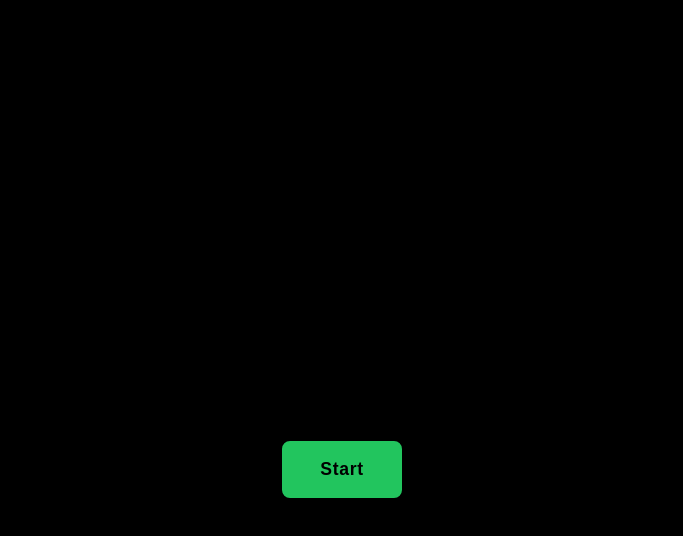
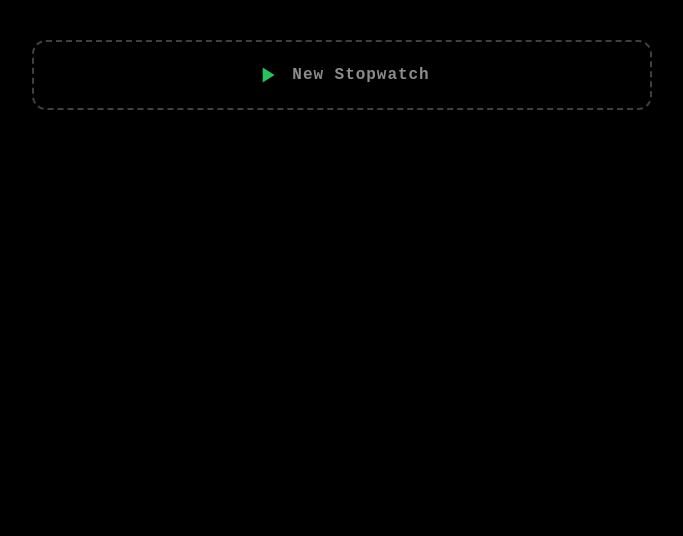
Before and after one commit to NukriSh/SimpleTimer, an Angular app: page / in a window 1280 px wide. Shown: the top 536 px of the page, without its empty margins (298-981 px from the left). Built offline with nearby package versions, Linux system fonts and the light colour scheme.

Commit message:
redesign for multiple stop watches

```diff
--- a/src/app/app.component.html
+++ b/src/app/app.component.html
@@ -1,25 +1,80 @@
-<div class="container">
-  <div class="display" [class.visible]="state !== 'idle'">
-    {{ display }}
+<div class="app-wrapper">
+
+  <!-- New stopwatch trigger — always at top -->
+  <div class="new-timer-area">
+    <button class="btn-new" (click)="startNew()" title="Start New Stopwatch">
+      <svg class="new-icon" viewBox="0 0 24 24" fill="currentColor" aria-hidden="true">
+        <path d="M8 5v14l11-7z"/>
+      </svg>
+      <span>New Stopwatch</span>
+    </button>
   </div>
 
-  <div class="buttons">
-    <button *ngIf="state === 'idle' || state === 'stopped'" class="btn btn-start" (click)="start()">
-      Start
-    </button>
+  <!-- List: newest at top, oldest at bottom -->
+  <div class="stopwatch-list" *ngIf="stopwatches.length > 0">
+    <div
+      class="stopwatch-item"
+      *ngFor="let sw of stopwatches; trackBy: trackById"
+      [class.state-running]="sw.state === 'running'"
+      [class.state-paused]="sw.state === 'paused'"
+      [class.state-stopped]="sw.state === 'stopped'"
+    >
+      <span class="sw-id">#{{ sw.id }}</span>
 
-    <ng-container *ngIf="state === 'running'">
-      <button class="btn btn-pause" (click)="pause()">Pause</button>
-      <button class="btn btn-stop" (click)="stop()">Stop</button>
-    </ng-container>
+      <span class="sw-display">{{ format(sw.elapsed) }}</span>
 
-    <ng-container *ngIf="state === 'paused'">
-      <button class="btn btn-start" (click)="resume()">Resume</button>
-      <button class="btn btn-stop" (click)="stop()">Stop</button>
-    </ng-container>
+      <div class="sw-controls">
 
-    <ng-container *ngIf="state === 'stopped'">
-      <button class="btn btn-delete" (click)="delete()">Delete</button>
-    </ng-container>
+        <!-- Pause (running) -->
+        <button
+          *ngIf="sw.state === 'running'"
+          class="icon-btn btn-pause"
+          (click)="pause(sw)"
+          title="Pause"
+        >
+          <svg viewBox="0 0 24 24" fill="currentColor" aria-hidden="true">
+            <path d="M6 19h4V5H6v14zm8-14v14h4V5h-4z"/>
+          </svg>
+        </button>
+
+        <!-- Resume (paused) -->
+        <button
+          *ngIf="sw.state === 'paused'"
+          class="icon-btn btn-play"
+          (click)="resume(sw)"
+          title="Resume"
+        >
+          <svg viewBox="0 0 24 24" fill="currentColor" aria-hidden="true">
+            <path d="M8 5v14l11-7z"/>
+          </svg>
+        </button>
+
+        <!-- Stop (running or paused) -->
+        <button
+          *ngIf="sw.state === 'running' || sw.state === 'paused'"
+          class="icon-btn btn-stop"
+          (click)="stop(sw)"
+          title="Stop"
+        >
+          <svg viewBox="0 0 24 24" fill="currentColor" aria-hidden="true">
+            <rect x="5" y="5" width="14" height="14" rx="2"/>
+          </svg>
+        </button>
+
+        <!-- Delete (stopped) — visually distinct: outlined trash icon -->
+        <button
+          *ngIf="sw.state === 'stopped'"
+          class="icon-btn btn-delete"
+          (click)="delete(sw)"
+          title="Delete"
+        >
+          <svg viewBox="0 0 24 24" fill="currentColor" aria-hidden="true">
+            <path d="M9 3h6l1 1h4v2H4V4h4L9 3zM5 7h14l-1 13a1 1 0 0 1-1 1H7a1 1 0 0 1-1-1L5 7zm4 3v7h2v-7H9zm4 0v7h2v-7h-2z"/>
+          </svg>
+        </button>
+
+      </div>
+    </div>
   </div>
+
 </div>
--- a/src/app/app.component.scss
+++ b/src/app/app.component.scss
@@ -1,72 +1,170 @@
-.container {
+.app-wrapper {
+  min-height: 100vh;
   display: flex;
   flex-direction: column;
   align-items: center;
-  justify-content: center;
-  min-height: 100vh;
-  gap: 48px;
+  padding: 40px 16px;
+  gap: 16px;
 }
 
-.display {
-  font-size: clamp(2.5rem, 10vw, 5rem);
-  font-variant-numeric: tabular-nums;
-  letter-spacing: 0.05em;
-  color: #fff;
-  opacity: 0;
-  transition: opacity 0.2s ease;
+/* ── New stopwatch button ── */
 
-  &.visible {
-    opacity: 1;
+.new-timer-area {
+  width: 100%;
+  max-width: 620px;
+}
+
+.btn-new {
+  width: 100%;
+  display: flex;
+  align-items: center;
+  justify-content: center;
+  gap: 12px;
+  padding: 20px 28px;
+  background: transparent;
+  border: 2px dashed rgba(255, 255, 255, 0.25);
+  border-radius: 14px;
+  color: rgba(255, 255, 255, 0.55);
+  font-family: inherit;
+  font-size: 1rem;
+  font-weight: 600;
+  letter-spacing: 0.06em;
+  cursor: pointer;
+  transition: border-color 0.2s ease, color 0.2s ease, background 0.2s ease;
+
+  .new-icon {
+    width: 26px;
+    height: 26px;
+    color: #22c55e;
+    flex-shrink: 0;
+  }
+
+  &:hover {
+    border-color: #22c55e;
+    color: #22c55e;
+    background: rgba(34, 197, 94, 0.06);
+  }
+
+  &:active {
+    transform: scale(0.98);
   }
 }
 
-.buttons {
+/* ── Stopwatch list ── */
+
+.stopwatch-list {
+  width: 100%;
+  max-width: 620px;
   display: flex;
-  gap: 20px;
-  flex-wrap: wrap;
-  justify-content: center;
+  flex-direction: column;
+  gap: 10px;
 }
 
-.btn {
-  min-width: 120px;
-  padding: 16px 32px;
-  font-size: 1.1rem;
-  font-weight: 600;
-  border-radius: 8px;
+.stopwatch-item {
+  display: flex;
+  align-items: center;
+  gap: 14px;
+  padding: 14px 18px;
+  background: rgba(255, 255, 255, 0.04);
+  border-radius: 12px;
+  border: 1px solid rgba(255, 255, 255, 0.08);
+  border-left: 4px solid transparent;
+  transition: border-left-color 0.25s ease, opacity 0.25s ease;
+
+  &.state-running {
+    border-left-color: #22c55e;
+  }
+
+  &.state-paused {
+    border-left-color: #f59e0b;
+  }
+
+  &.state-stopped {
+    border-left-color: #4b5563;
+    opacity: 0.6;
+  }
+}
+
+.sw-id {
+  font-size: 0.78rem;
+  color: rgba(255, 255, 255, 0.35);
+  font-weight: 700;
+  min-width: 28px;
+  letter-spacing: 0.04em;
+}
+
+.sw-display {
+  flex: 1;
+  font-size: clamp(1.1rem, 3.5vw, 1.65rem);
+  font-variant-numeric: tabular-nums;
+  letter-spacing: 0.06em;
+  color: #fff;
+}
+
+.sw-controls {
+  display: flex;
+  gap: 8px;
+  align-items: center;
+  flex-shrink: 0;
+}
+
+/* ── Icon buttons ── */
+
+.icon-btn {
+  width: 42px;
+  height: 42px;
+  border-radius: 50%;
   border: 2px solid transparent;
+  display: flex;
+  align-items: center;
+  justify-content: center;
   cursor: pointer;
   transition: opacity 0.15s ease, transform 0.1s ease;
-  letter-spacing: 0.04em;
+
+  svg {
+    width: 18px;
+    height: 18px;
+    display: block;
+  }
 
   &:active {
-    transform: scale(0.96);
+    transform: scale(0.9);
   }
 
   &:hover {
-    opacity: 0.85;
+    opacity: 0.8;
   }
 
-  &-start {
+  /* Play / Resume */
+  &.btn-play {
     background: #22c55e;
+    border-color: #22c55e;
     color: #000;
-    border-color: #22c55e;
   }
 
-  &-stop {
-    background: #ef4444;
+  /* Pause */
+  &.btn-pause {
+    background: rgba(255, 255, 255, 0.1);
+    border-color: rgba(255, 255, 255, 0.3);
     color: #fff;
-    border-color: #ef4444;
   }
 
-  &-pause {
-    background: #fff;
-    color: #000;
-    border-color: #000;
+  /* Stop — solid red square */
+  &.btn-stop {
+    background: #ef4444;
+    border-color: #ef4444;
+    color: #fff;
   }
 
-  &-delete {
-    background: #ef4444;
-    color: #fff;
-    border-color: #ef4444;
+  /* Delete — outlined, dashed, with trash icon — clearly distinct from stop */
+  &.btn-delete {
+    background: transparent;
+    border: 2px dashed #ef4444;
+    color: #ef4444;
+
+    &:hover {
+      background: rgba(239, 68, 68, 0.12);
+      opacity: 1;
+    }
   }
 }
--- a/src/app/app.component.ts
+++ b/src/app/app.component.ts
@@ -1,7 +1,16 @@
 import { Component, OnDestroy } from '@angular/core';
 import { CommonModule } from '@angular/common';
 
-type State = 'idle' | 'running' | 'paused' | 'stopped';
+type SwState = 'running' | 'paused' | 'stopped';
+
+interface Stopwatch {
+  id: number;
+  state: SwState;
+  elapsed: number;
+  accumulated: number;
+  startTime: number;
+  intervalId: ReturnType<typeof setInterval> | null;
+}
 
 @Component({
   selector: 'app-root',
@@ -11,18 +20,14 @@ type State = 'idle' | 'running' | 'paused' | 'stopped';
   styleUrl: './app.component.scss'
 })
 export class AppComponent implements OnDestroy {
-  state: State = 'idle';
-  elapsed = 0;
-  private intervalId: ReturnType<typeof setInterval> | null = null;
-  private startTime = 0;
-  private accumulated = 0;
+  stopwatches: Stopwatch[] = [];
+  private nextId = 1;
 
-  get display(): string {
-    const ms = this.elapsed;
-    const h = Math.floor(ms / 3600000);
-    const m = Math.floor((ms % 3600000) / 60000);
-    const s = Math.floor((ms % 60000) / 1000);
-    const cs = Math.floor((ms % 1000) / 10);
+  format(elapsed: number): string {
+    const h = Math.floor(elapsed / 3600000);
+    const m = Math.floor((elapsed % 3600000) / 60000);
+    const s = Math.floor((elapsed % 60000) / 1000);
+    const cs = Math.floor((elapsed % 1000) / 10);
     return `${this.pad(h)}:${this.pad(m)}:${this.pad(s)}.${this.pad(cs)}`;
   }
 
@@ -30,49 +35,59 @@ export class AppComponent implements OnDestroy {
     return n.toString().padStart(2, '0');
   }
 
-  start() {
-    this.startTime = Date.now();
-    this.intervalId = setInterval(() => {
-      this.elapsed = this.accumulated + (Date.now() - this.startTime);
+  startNew() {
+    const sw: Stopwatch = {
+      id: this.nextId++,
+      state: 'running',
+      elapsed: 0,
+      accumulated: 0,
+      startTime: Date.now(),
+      intervalId: null,
+    };
+    sw.intervalId = setInterval(() => {
+      sw.elapsed = sw.accumulated + (Date.now() - sw.startTime);
     }, 10);
-    this.state = 'running';
+    this.stopwatches.unshift(sw);
   }
 
-  pause() {
-    this.clearTimer();
-    this.accumulated = this.elapsed;
-    this.state = 'paused';
+  pause(sw: Stopwatch) {
+    if (sw.intervalId) {
+      clearInterval(sw.intervalId);
+      sw.intervalId = null;
+    }
+    sw.accumulated = sw.elapsed;
+    sw.state = 'paused';
   }
 
-  resume() {
-    this.startTime = Date.now();
-    this.intervalId = setInterval(() => {
-      this.elapsed = this.accumulated + (Date.now() - this.startTime);
+  resume(sw: Stopwatch) {
+    sw.startTime = Date.now();
+    sw.intervalId = setInterval(() => {
+      sw.elapsed = sw.accumulated + (Date.now() - sw.startTime);
     }, 10);
-    this.state = 'running';
+    sw.state = 'running';
   }
 
-  stop() {
-    this.clearTimer();
-    this.accumulated = this.elapsed;
-    this.state = 'stopped';
+  stop(sw: Stopwatch) {
+    if (sw.intervalId) {
+      clearInterval(sw.intervalId);
+      sw.intervalId = null;
+    }
+    sw.accumulated = sw.elapsed;
+    sw.state = 'stopped';
   }
 
-  delete() {
-    this.clearTimer();
-    this.elapsed = 0;
-    this.accumulated = 0;
-    this.state = 'idle';
+  delete(sw: Stopwatch) {
+    if (sw.intervalId) clearInterval(sw.intervalId);
+    this.stopwatches = this.stopwatches.filter(s => s.id !== sw.id);
   }
 
-  private clearTimer() {
-    if (this.intervalId !== null) {
-      clearInterval(this.intervalId);
-      this.intervalId = null;
-    }
+  trackById(_: number, sw: Stopwatch): number {
+    return sw.id;
   }
 
   ngOnDestroy() {
-    this.clearTimer();
+    this.stopwatches.forEach(sw => {
+      if (sw.intervalId) clearInterval(sw.intervalId);
+    });
   }
 }
```
